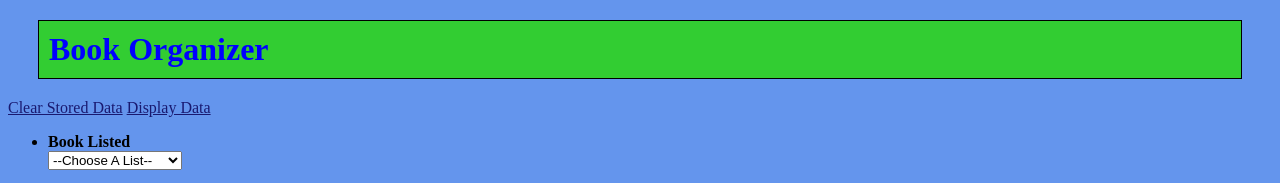
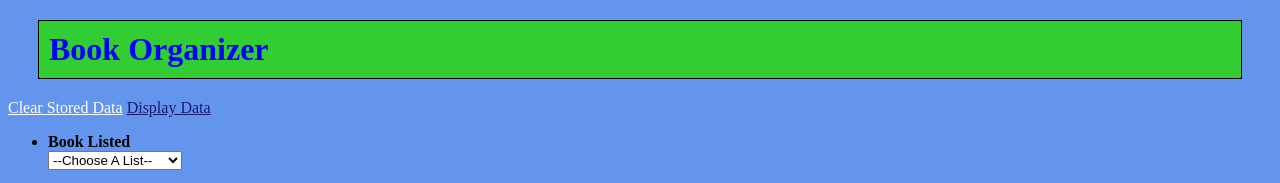
Before and after one commit to harryfullsail/VFW-4-12-HarryLee, a plain HTML site: page additem.html in a window 1280 px wide. In both pictures the pointer is over the link "Clear Stored Data". Shown: the top 183 px of the page. Drawn offline with Linux system fonts and the light colour scheme.

Commit message:
Made some updates

```diff
--- a/css/style.css
+++ b/css/style.css
@@ -49,3 +49,5 @@ a {
 input {
 	font-family: Times New Roman;
 }
+
+a:hover{color:white;}
```
